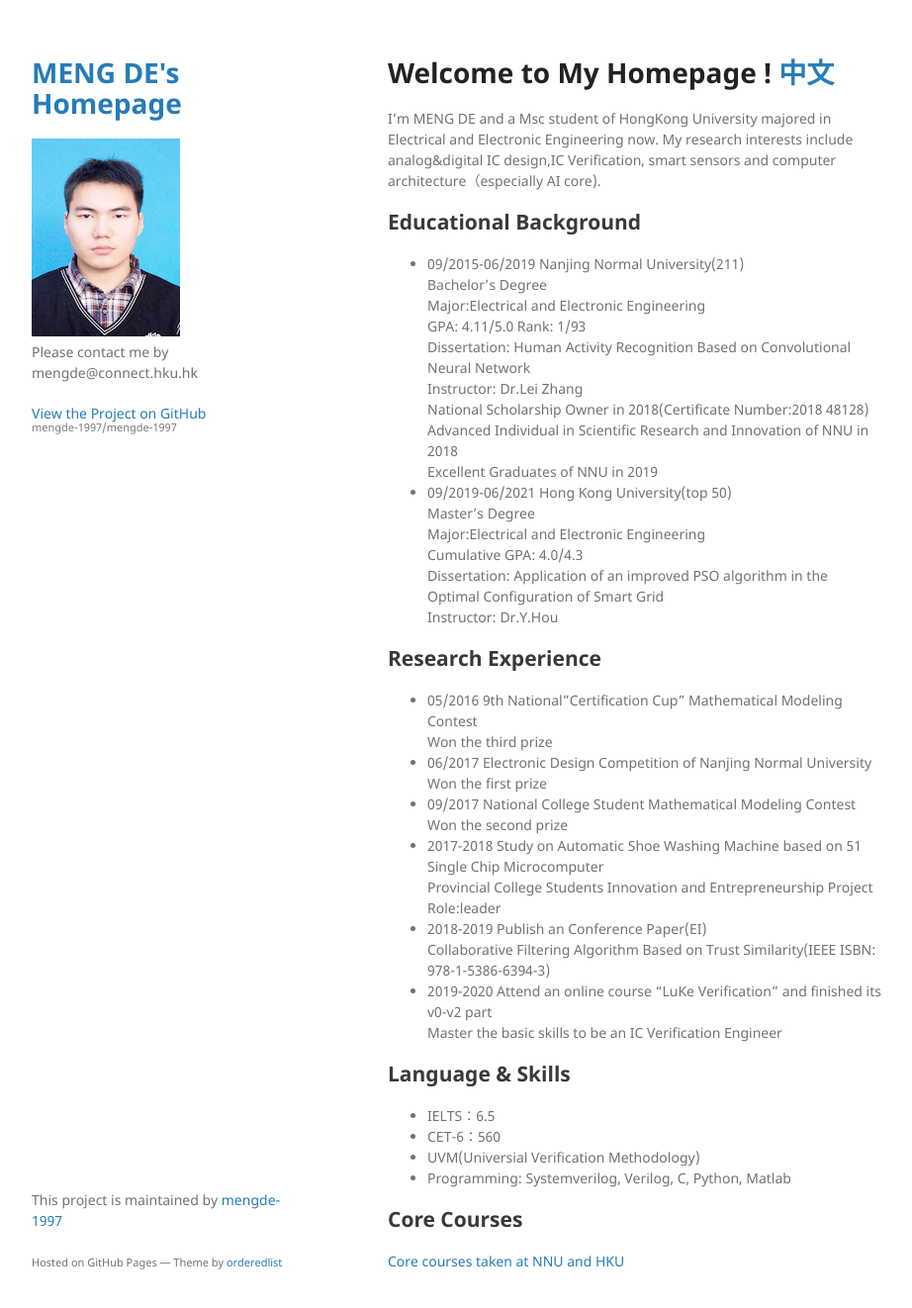
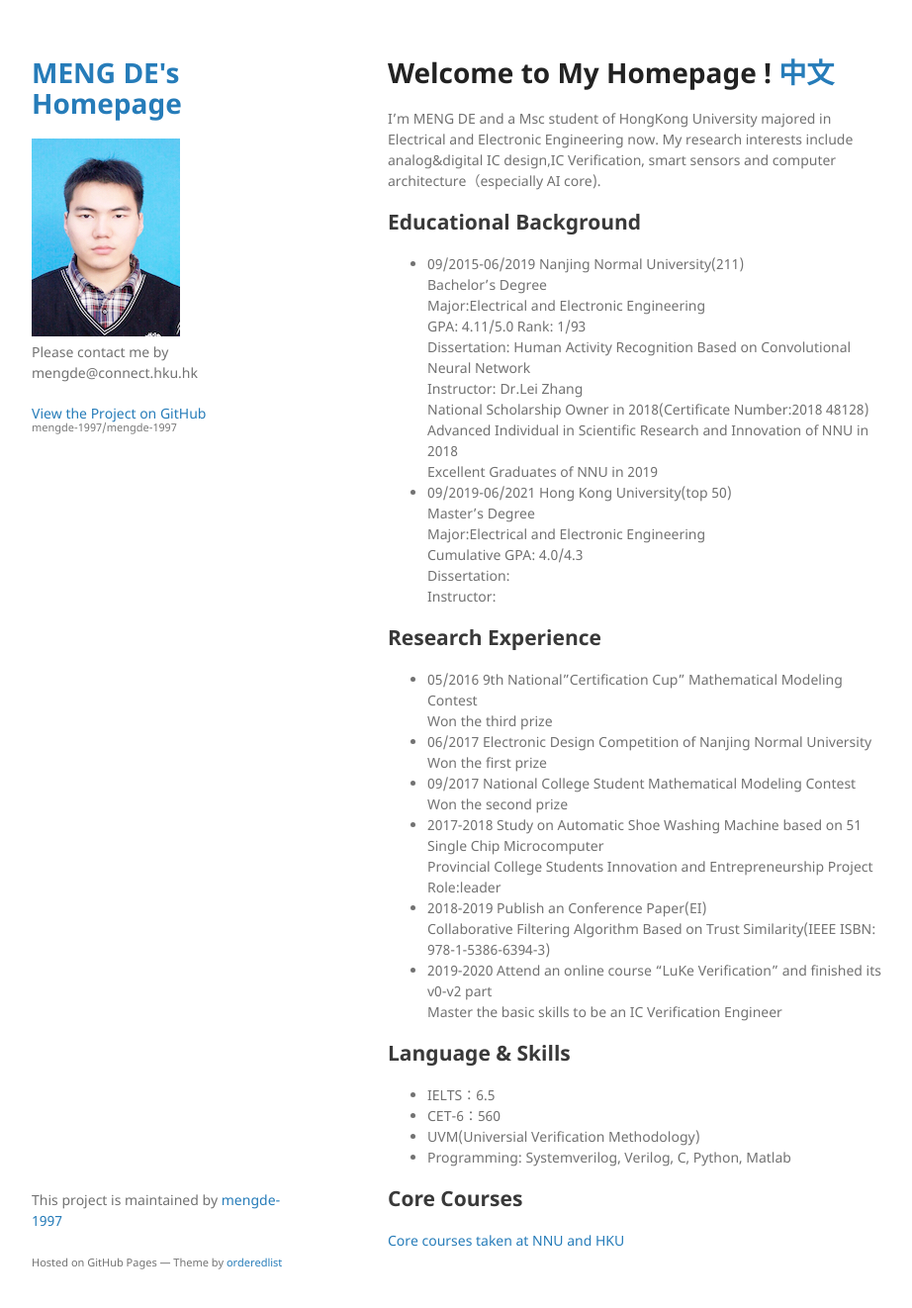
Before and after one commit to mengde-1997/mengde-1997, a Jekyll site: the page built from index.md, in a window 1280 px wide and 1355 px high. Shown: the top 1322 px of the window at 99% size, without its empty margins (178-1100 px from the left). Built offline with Jekyll 4.4.1, drawn with Linux system fonts in a browser that asks for light colours; our own code applies the rules of GitHub Pages for plain Markdown files.

Commit message:
Update index.md

```diff
--- a/index.md
+++ b/index.md
@@ -22,8 +22,8 @@ My research interests include analog&digital IC design,IC Verification, smart se
   Master's Degree<br />
   Major:Electrical and Electronic Engineering<br />
   Cumulative GPA: 4.0/4.3<br />
-  Dissertation: Application of an improved PSO algorithm in the Optimal Configuration of Smart Grid <br />
-  Instructor: Dr.Y.Hou<br />
+  Dissertation:  <br />
+  Instructor:  <br />
 
 ## Research Experience
 * 05/2016    9th National"Certification Cup" Mathematical Modeling Contest<br />
```
